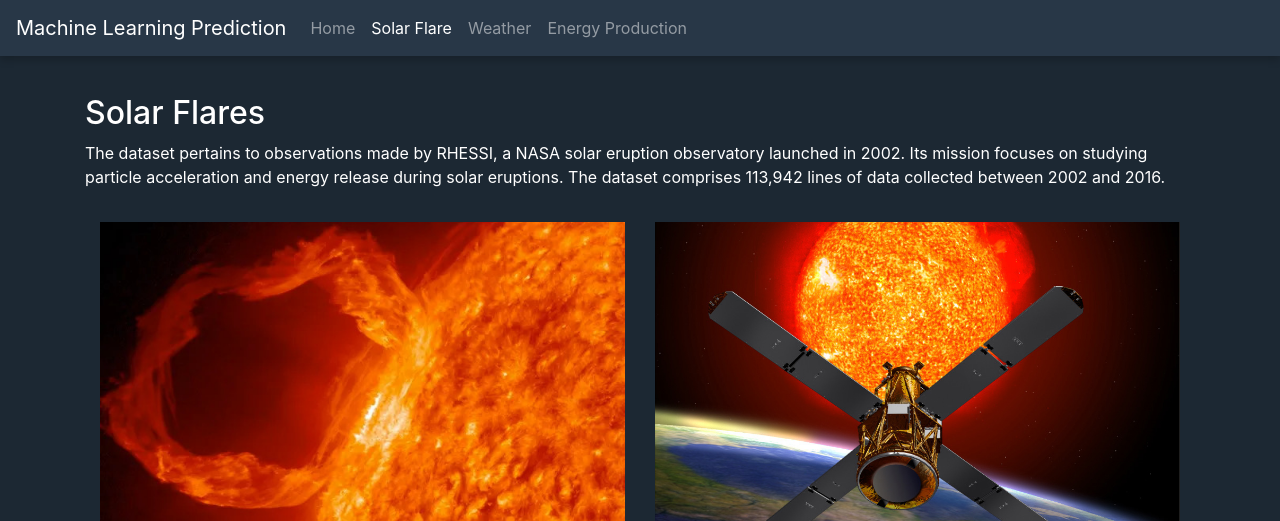
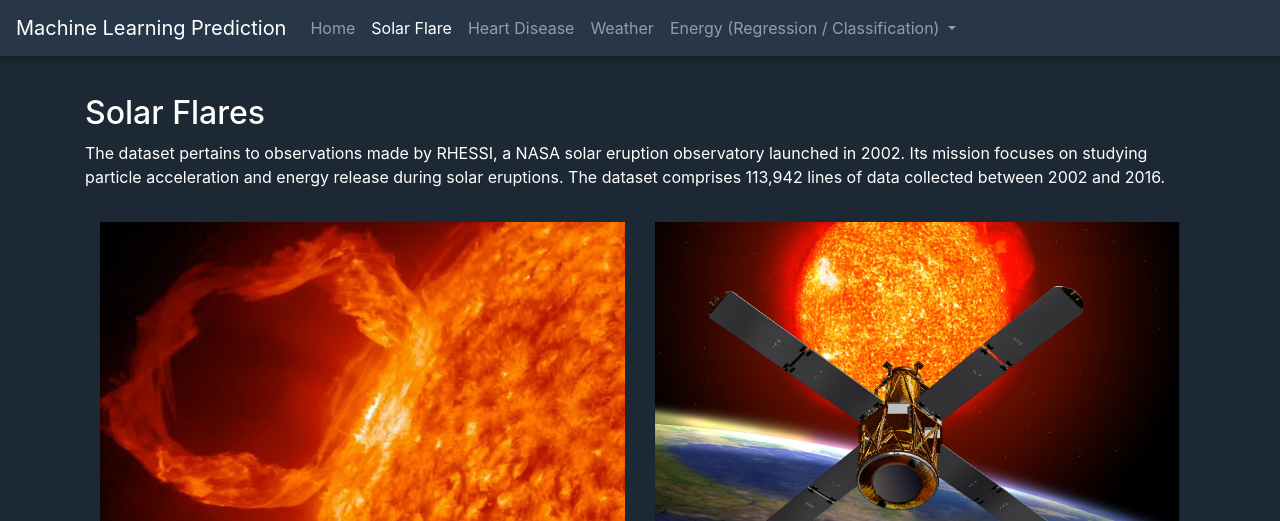
Before and after one commit to TheoDgb/Machine-Learning-Prediction-Interface_SAE-S5, a Flask app: page /solarflare in a window 1280 px wide. Shown: the top 521 px of the page. Run offline with Flask 3, Linux system fonts and the light colour scheme; some libraries are stand-ins or nearby versions.

Commit message:
init page heart

```diff
--- a/app.py
+++ b/app.py
@@ -6,6 +6,7 @@ import json
 import os
 import pandas as pd
 import numpy as np
+from sklearn.base import BaseEstimator, TransformerMixin
 
 
 app = Flask(__name__)
@@ -64,6 +65,13 @@ def predictsolar():
 
 
 # ==================== WEATHER ====================
+class DateTransformer(BaseEstimator, TransformerMixin):
+    def fit(self, X, y=None):
+        return self
+
+    def transform(self, X):
+        return X
+
 @app.route('/weather')
 def weather_home():
     return render_template('weather.html')
@@ -73,34 +81,44 @@ def predictweather():
     try:
         model_name = request.json.get('model')
 
-        # Load the model based on the selected model name
+        print(f"Model name received: {model_name}")
+
         if model_name == 'modele_classification_random_forest':
-            model = joblib.load('joblib/joblib_weather/classification_random_forest.joblib')
+            model_path = 'joblib/joblib_weather/classification_random_forest.joblib'
         elif model_name == 'modele_random_forest':
-            model = joblib.load('joblib/joblib_solarflare/Random_Forest.joblib')
+            model_path = 'joblib/joblib_weather/Random_Forest.joblib'
         elif model_name == 'modele_regression_lineaire':
-            model = joblib.load('joblib/joblib_weather/regression_lineaire.joblib')
+            model_path = 'joblib/joblib_weather/regression_lineaire.joblib'
         elif model_name == 'modele_stacked_regressor':
-            model = joblib.load('joblib/joblib_weather/stacked_regressor.joblib')
+            model_path = 'joblib/joblib_weather/stacked_regressor.joblib'
         elif model_name == 'modele_ridge':
-            model = joblib.load('joblib/joblib_weather/ridge_model.joblib')
+            model_path = 'joblib/joblib_weather/ridge_model.joblib'
         else:
             return jsonify({'error': 'Invalid model selection'}), 400
 
+        print(f"Loading model from path: {model_path}")
+
+        if not os.path.isfile(model_path):
+            print(f"Model file not found: {model_path}")
+            return jsonify({'error': 'Model file not found'}), 404
+
+        model = joblib.load(model_path)
+        print("Model loaded successfully")
 
         data = request.json
         features = [
-           data['Year'], data['Month'], data['Day'],
-           data['Humidity'], data['Pression']
+            data['Year'], data['Month'], data['Day'],
+            data['Humidity'], data['Pression']
         ]
 
-        # Convert features to numpy array (assuming your model expects a numpy array)
+        print(f"Features received: {features}")
+
         features = np.array(features).reshape(1, -1)
+        print(f"Features reshaped: {features}")
 
-        # Make predictions with the loaded model
         prediction = model.predict(features)
+        print(f"Prediction made: {prediction}")
 
-        # Return the prediction as JSON
         return jsonify({'prediction': prediction.tolist()})
 
     except Exception as e:
--- a/templates/energy.html
+++ b/templates/energy.html
@@ -19,6 +19,9 @@
                 </li>
                 <li class="nav-item">
                     <a class="nav-link" href="/solarflare">Solar Flare</a>
+                </li>
+                <li class="nav-item">
+                    <a class="nav-link" href="/heart">Heart Disease</a>
                 </li>
                 <li class="nav-item">
                     <a class="nav-link" href="/weather">Weather</a>
--- a/templates/index.html
+++ b/templates/index.html
@@ -19,6 +19,9 @@
                 </li>
                 <li class="nav-item">
                     <a class="nav-link" href="/solarflare">Solar Flare</a>
+                </li>
+                <li class="nav-item">
+                    <a class="nav-link" href="/heart">Heart Disease</a>
                 </li>
                 <li class="nav-item">
                     <a class="nav-link" href="/weather">Weather</a>
--- a/templates/solarflare.html
+++ b/templates/solarflare.html
@@ -5,8 +5,6 @@
     <meta name="viewport" content="width=device-width, initial-scale=1.0">
     <title>Machine Learning Prediction</title>
     <link rel="stylesheet" href="https://maxcdn.bootstrapcdn.com/bootstrap/4.0.0/css/bootstrap.min.css">
-    <script src="https://maxcdn.bootstrapcdn.com/bootstrap/4.0.0/js/bootstrap.min.js"></script>
-    <script src="https://code.jquery.com/jquery-3.6.4.min.js"></script>
 </head>
 <body>
     <nav class="navbar navbar-expand-lg navbar-dark bg-custom">
@@ -23,10 +21,19 @@
                     <a class="nav-link" href="/solarflare">Solar Flare</a>
                 </li>
                 <li class="nav-item">
+                    <a class="nav-link" href="/heart">Heart Disease</a>
+                </li>
+                <li class="nav-item">
                     <a class="nav-link" href="/weather">Weather</a>
                 </li>
-                <li class="nav-item">
-                    <a class="nav-link" href="/energy">Energy Production</a>
+                <li class="nav-item dropdown">
+                    <a class="nav-link dropdown-toggle" href="#" id="navbarDropdown" role="button" data-toggle="dropdown" aria-haspopup="true" aria-expanded="false">
+                        Energy (Regression / Classification)
+                    </a>
+                    <div class="dropdown-menu" aria-labelledby="navbarDropdown">
+                        <a class="dropdown-item" href="/energy">Energy Production</a>
+                        <a class="dropdown-item" href="/wind-turbine">Wind Turbine (Fault Detection / Diagnostic)</a>
+                    </div>
                 </li>
             </ul>
         </div>
@@ -173,6 +180,9 @@
         </form>
         <div id="predictionResult"></div>
     </div>
+    <script src="https://code.jquery.com/jquery-3.6.4.min.js"></script>
+    <script src="https://cdnjs.cloudflare.com/ajax/libs/popper.js/1.14.7/umd/popper.min.js"></script>
+    <script src="https://maxcdn.bootstrapcdn.com/bootstrap/4.0.0/js/bootstrap.min.js"></script>
 </body>
 <style>
     .navbar {
--- a/templates/windturbine.html
+++ b/templates/windturbine.html
@@ -19,6 +19,9 @@
                 </li>
                 <li class="nav-item">
                     <a class="nav-link" href="/solarflare">Solar Flare</a>
+                </li>
+                <li class="nav-item">
+                    <a class="nav-link" href="/heart">Heart Disease</a>
                 </li>
                 <li class="nav-item">
                     <a class="nav-link" href="/weather">Weather</a>
```
Also changed, not shown: templates/weather.html (+5 -2 lines), README.md.
